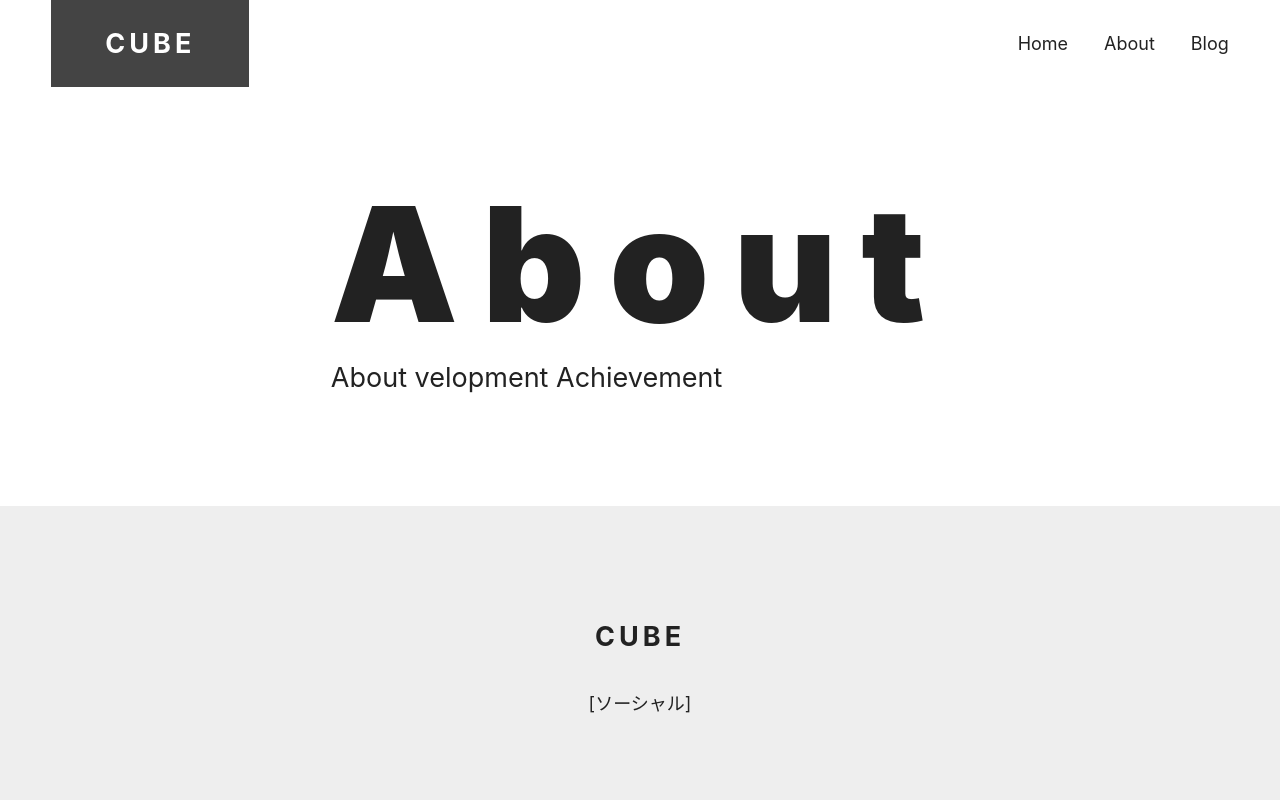
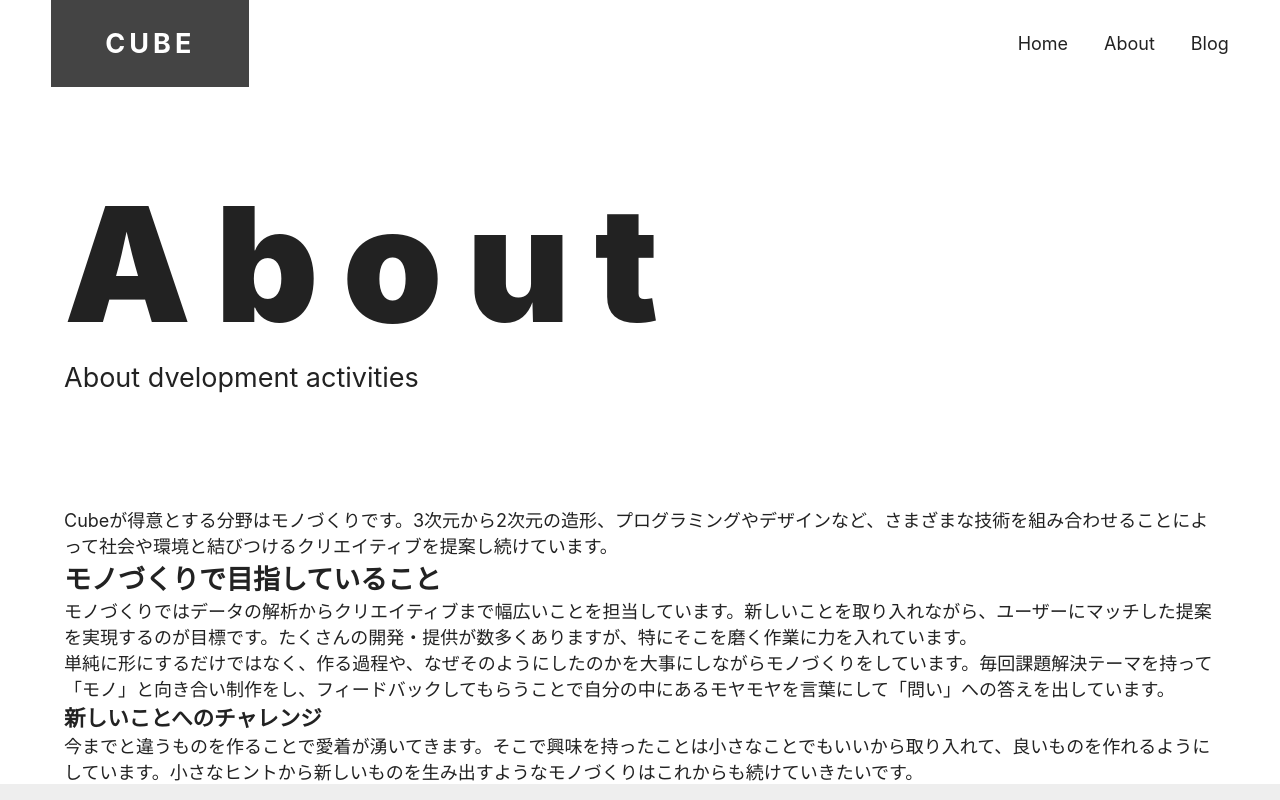
Before and after one commit to kyokusoradio/next-react-site, a Next.js app: page /about in a window 1280 px wide. Shown: the top 800 px of the page. Built offline with nearby package versions, Linux system fonts and the light colour scheme.

Commit message:
update 5files

```diff
--- a/components/hero.js
+++ b/components/hero.js
@@ -6,8 +6,8 @@ export default function Hero({title, subtitle, imageOn = false}) {
       <div className={styles.text}>
         <h1 className={styles.title}>{title}</h1>
         <p className={styles.subtitle}>{subtitle}</p>
-        {imageOn && <figure>[画像]</figure>}
       </div>
+      {imageOn && <figure>[画像]</figure>}
     </div>
   )
 }
--- a/pages/about.js
+++ b/pages/about.js
@@ -4,10 +4,29 @@ import Hero from 'components/hero'
 export default function About() {
   return (
       <Container>
-        <Hero
-            title="About"
-            subtitle="About velopment Achievement"
-        />
+      <Hero title="About" subtitle="About dvelopment activities" />
+
+      <p>
+        Cubeが得意とする分野はモノづくりです。3次元から2次元の造形、プログラミングやデザインなど、さまざまな技術を組み合わせることによって社会や環境と結びつけるクリエイティブを提案し続けています。
+      </p>
+
+      <h2>
+        モノづくりで目指していること
+      </h2>
+      <p>
+        モノづくりではデータの解析からクリエイティブまで幅広いことを担当しています。新しいことを取り入れながら、ユーザーにマッチした提案を実現するのが目標です。たくさんの開発・提供が数多くありますが、特にそこを磨く作業に力を入れています。
+      </p>
+      <p>
+        単純に形にするだけではなく、作る過程や、なぜそのようにしたのかを大事にしながらモノづくりをしています。毎回課題解決テーマを持って「モノ」と向き合い制作をし、フィードバックしてもらうことで自分の中にあるモヤモヤを言葉にして「問い」への答えを出しています。
+      </p>
+
+      <h3>
+        新しいことへのチャレンジ
+      </h3>
+      <p>
+        今までと違うものを作ることで愛着が湧いてきます。そこで興味を持ったことは小さなことでもいいから取り入れて、良いものを作れるようにしています。小さなヒントから新しいものを生み出すようなモノづくりはこれからも続けていきたいです。
+      </p>
+
       </Container>
   )
 }
--- a/styles/utils.module.css
+++ b/styles/utils.module.css
@@ -10,7 +10,7 @@
     flex-direction: column;
 }
 
-@media (min-with: 768px) {
+@media(min-width: 768px) {
     .sideBySide{
         flex-direction: row;
         justify-content: space-between;
```
Also changed, not shown: components/post-body.js (added), styles/post-body.module.css (added).
